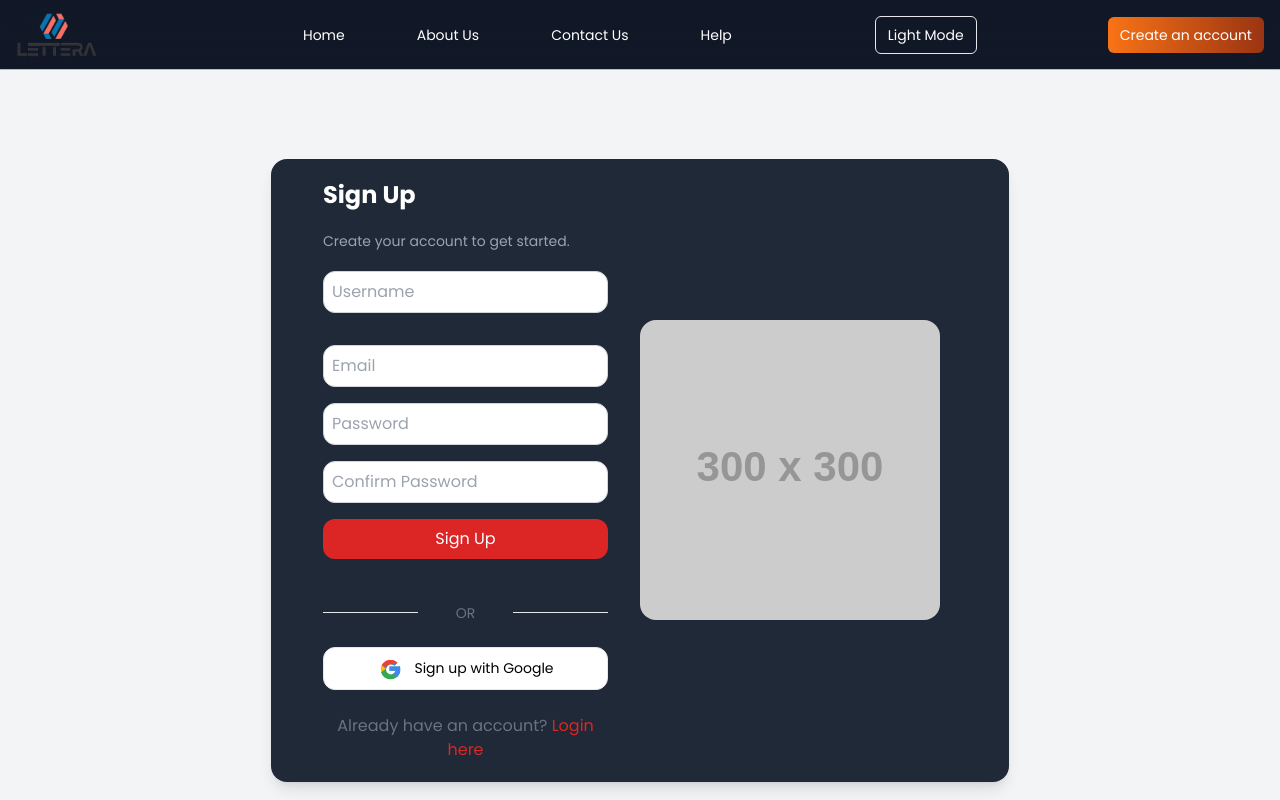
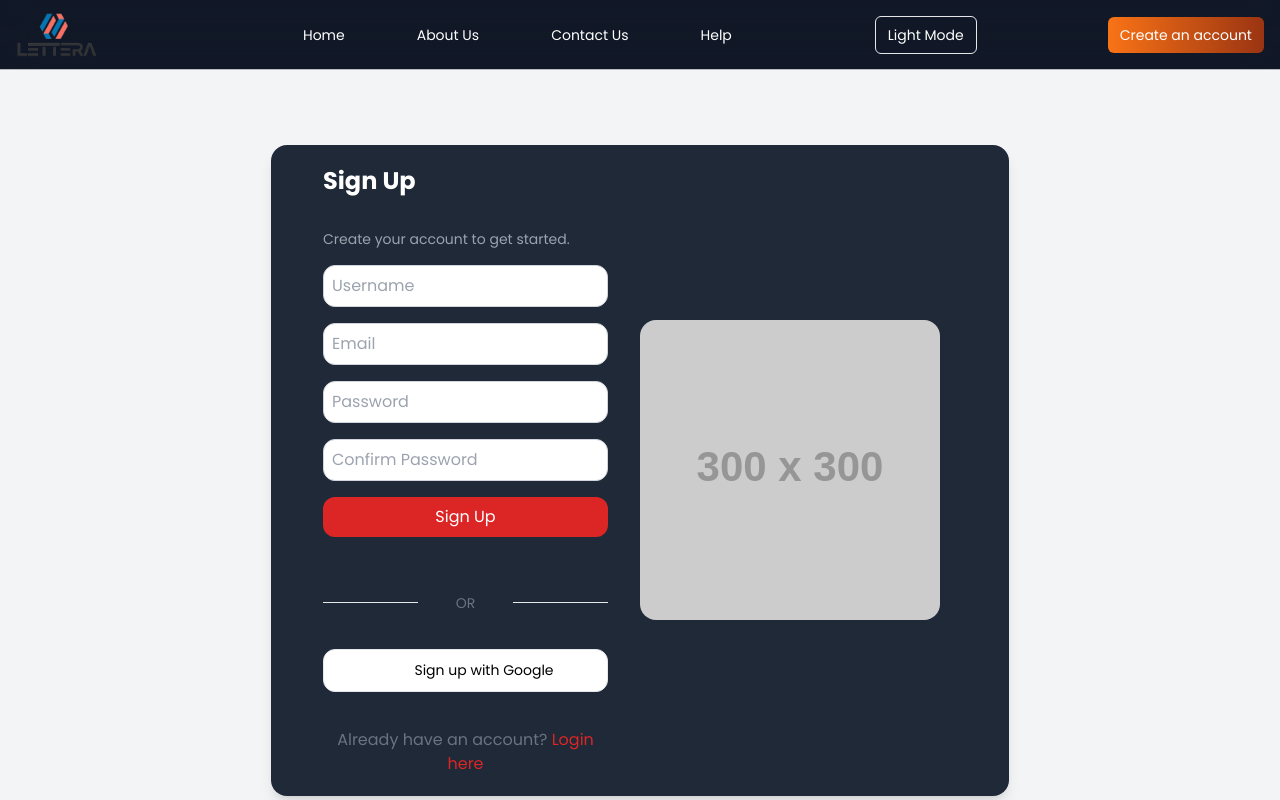
Before and after one commit to covey-codes/Lettera-project, a React (Vite) app: page /signup in a window 1280 px wide. Shown: the top 800 px of the page. Built offline with nearby package versions, Linux system fonts and the light colour scheme.

Commit message:
19th commit (minor changes)

```diff
--- a/package.json
+++ b/package.json
@@ -11,6 +11,7 @@
   },
   "dependencies": {
     "@react-oauth/google": "^0.12.1",
+    "firebase": "^11.1.0",
     "lucide-react": "^0.400.0",
     "react": "^18.3.1",
     "react-dom": "^18.3.1",
--- a/src/App.jsx
+++ b/src/App.jsx
@@ -10,6 +10,8 @@ import SignUp from "./components/SignUp";
 import NewsLetter from "./components/NewsLetter";
 import TemplateInput from "./pages/TemplateInput";
 import { GoogleOAuthProvider } from "@react-oauth/google";
+
+
 
 
 
--- /dev/null
+++ b/src/components/Firebase.jsx
@@ -0,0 +1,17 @@
+import { initializeApp } from "firebase/app";
+import { getAuth, GoogleAuthProvider, signInWithPopup } from "firebase/auth";
+
+const firebaseConfig = {
+  apiKey: "YOUR_API_KEY",
+  authDomain: "YOUR_PROJECT_ID.firebaseapp.com",
+  projectId: "YOUR_PROJECT_ID",
+  storageBucket: "YOUR_PROJECT_ID.appspot.com",
+  messagingSenderId: "YOUR_MESSAGING_SENDER_ID",
+  appId: "YOUR_APP_ID",
+};
+
+const app = initializeApp(firebaseConfig);
+const auth = getAuth(app);
+const provider = new GoogleAuthProvider();
+
+export { auth, provider, signInWithPopup };
--- a/src/components/SignUp.jsx
+++ b/src/components/SignUp.jsx
@@ -1,7 +1,6 @@
 import { useState } from "react";
-import { Link } from "react-router-dom";
-import { GoogleLogin } from "@react-oauth/google";
-
+import { Link, useNavigate } from "react-router-dom";
+import { signInWithPopup, provider, auth } from "./Firebase";
 
 const SignUp = ({ theme }) => {
   const [formData, setFormData] = useState({
@@ -11,6 +10,8 @@ const SignUp = ({ theme }) => {
     confirmPassword: "",
   });
   const [errorMessage, setErrorMessage] = useState("");
+  const [successMessage, setSuccessMessage] = useState("");
+  const navigate = useNavigate();
 
   const handleChange = (e) => {
     const { name, value } = e.target;
@@ -20,6 +21,8 @@ const SignUp = ({ theme }) => {
     }));
   };
 
+  const validateEmail = (email) => /^[^\s@]+@[^\s@]+\.[^\s@]+$/.test(email);
+
   const validatePassword = (password) => {
     const regex = /^(?=.*[a-z])(?=.*[A-Z])(?=.*\d)(?=.*[@$!%*?&])[A-Za-z\d@$!%*?&]{8,}$/;
     return regex.test(password);
@@ -27,22 +30,50 @@ const SignUp = ({ theme }) => {
 
   const handleSubmit = (e) => {
     e.preventDefault();
+    setErrorMessage("");
+    setSuccessMessage("");
+
+    if (!validateEmail(formData.email)) {
+      setErrorMessage("Invalid email address.");
+      return;
+    }
+
     if (formData.password !== formData.confirmPassword) {
       setErrorMessage("Passwords do not match.");
-    } else if (!validatePassword(formData.password)) {
+      return;
+    }
+
+    if (!validatePassword(formData.password)) {
       setErrorMessage(
         "Password must be at least 8 characters, include uppercase, lowercase, a number, and a special character."
       );
-    } else {
-      setErrorMessage("");
+      return;
+    }
+
+    // Simulate successful submission
+    setSuccessMessage("Sign up successful! Welcome aboard.");
     console.log("Form submitted:", formData);
-      // Proceed with sign-up logic
+  };
+
+  const handleGoogleSignUp = async () => {
+    try {
+      const result = await signInWithPopup(auth, provider);
+      const user = result.user;
+      console.log("User Info:", user);
+      setSuccessMessage(`Welcome, ${user.displayName}!`);
+      navigate("/template-input"); // Redirect to the template input page
+    } catch (error) {
+      console.error("Error during Google Sign-In:", error.message);
+      setErrorMessage("Failed to sign in with Google. Try again later.");
     }
   };
 
-  const inputStyle = theme === "dark"
-    ? "bg-gray-100 dark:border-gray-600 dark:text-black"
-    : "bg-white border-gray-300 text-black";
+
+  const inputClasses = `p-2 rounded-xl border transition-colors duration-300 ${
+    theme === "dark"
+      ? "bg-gray-700 border-gray-600 text-white"
+      : "bg-white border-gray-300 text-black"
+  }`;
 
   return (
     <section
@@ -50,40 +81,55 @@ const SignUp = ({ theme }) => {
         theme === "dark" ? "bg-gray-900" : "bg-gray-100"
       }`}
     >
-      <div className="bg-grey-100 flex rounded-2xl shadow-lg max-w-3xl p-5 items-center dark:bg-gray-800">
-        <div className="md:w-1/2 px-8 flex flex-col gap-1">
+      <div className="flex rounded-2xl shadow-lg max-w-3xl p-5 items-center dark:bg-gray-800">
+        <div className="md:w-1/2 px-8 flex flex-col gap-4">
           <h2 className="font-bold text-2xl dark:text-white">Sign Up</h2>
           <p className="text-sm mt-4 dark:text-gray-400">
             Create your account to get started.
           </p>
 
           <form onSubmit={handleSubmit} className="flex flex-col gap-4">
-            {["username", "email"].map((field) => (
             <input
-                key={field}
-                className={`p-2 mt-4 rounded-xl border ${inputStyle}`}
-                type={field === "email" ? "email" : "text"}
-                name={field}
-                placeholder={field.charAt(0).toUpperCase() + field.slice(1)}
-                value={formData[field]}
+              className={inputClasses}
+              type="text"
+              name="username"
+              placeholder="Username"
+              value={formData.username}
               onChange={handleChange}
               required
             />
-            ))}
-            {["password", "confirmPassword"].map((field, index) => (
             <input
-                key={field}
-                className={`p-2 rounded-xl border ${inputStyle}`}
-                type="password"
-                name={field}
-                placeholder={index === 0 ? "Password" : "Confirm Password"}
-                value={formData[field]}
+              className={inputClasses}
+              type="email"
+              name="email"
+              placeholder="Email"
+              value={formData.email}
               onChange={handleChange}
               required
             />
-            ))}
+            <input
+              className={inputClasses}
+              type="password"
+              name="password"
+              placeholder="Password"
+              value={formData.password}
+              onChange={handleChange}
+              required
+            />
+            <input
+              className={inputClasses}
+              type="password"
+              name="confirmPassword"
+              placeholder="Confirm Password"
+              value={formData.confirmPassword}
+              onChange={handleChange}
+              required
+            />
             {errorMessage && (
-              <span className="text-red-600 text-sm">{errorMessage}</span>
+              <div className="text-red-600 text-sm">{errorMessage}</div>
+            )}
+            {successMessage && (
+              <div className="text-green-600 text-sm">{successMessage}</div>
             )}
             <button
               className="bg-red-600 rounded-xl text-white py-2 hover:scale-105 duration-300"
@@ -99,39 +145,18 @@ const SignUp = ({ theme }) => {
             <hr className="outline-gray-400" />
           </div>
 
-          <button className="bg-white text-black border py-2 w-full mt-5 rounded-xl flex justify-center items-center text-sm hover:scale-105 duration-300">
+          <button
+            className="bg-white text-black border py-2 w-full mt-5 rounded-xl flex justify-center items-center text-sm hover:scale-105 duration-300"
+            onClick={handleGoogleSignUp}
+          >
             <svg
-              class="mr-3"
+              className="mr-3"
               xmlns="http://www.w3.org/2000/svg"
               viewBox="0 0 48 48"
               width="25px"
               height="25px"
             >
-              <defs>
-                <clipPath id="a">
-                  <path
-                    d="M44.5 20H24v8.5h11.8c-1.3 4-4.7 7-8.8 7-5.2 0-9.5-4.3-9.5-9.5S21.8 16.5 27 16.5c2.4 0 4.7.9 6.4 2.4l6-6C36 9.5 31.3 7 26 7 15.5 7 7 15.5 7 26s8.5 19 19 19 19-8.5 19-19c0-1.3-.1-2.7-.5-4z"
-                  />
-                </clipPath>
-              </defs>
-              <g class="colors" fill="none">
-                <path d="M0 37V11l17 13z" clip-path="url(#a)" fill="#FBBC05" />
-                <path
-                  d="M0 11l17 13 7-6.1L48 14V0H0z"
-                  clip-path="url(#a)"
-                  fill="#EA4335"
-                />
-                <path
-                  d="M0 37l30-23 7.9 1L48 0v48H0z"
-                  clip-path="url(#a)"
-                  fill="#34A853"
-                />
-                <path
-                  d="M48 48L17 24l-4-3 35-10z"
-                  clip-path="url(#a)"
-                  fill="#4285F4"
-                />
-              </g>
+              {/* Google SVG code */}
             </svg>
             Sign up with Google
           </button>
```
Also changed, not shown: 1 other file (tests, documents, lock files or other folders). Lines whose indentation alone changed are shown as unchanged.
